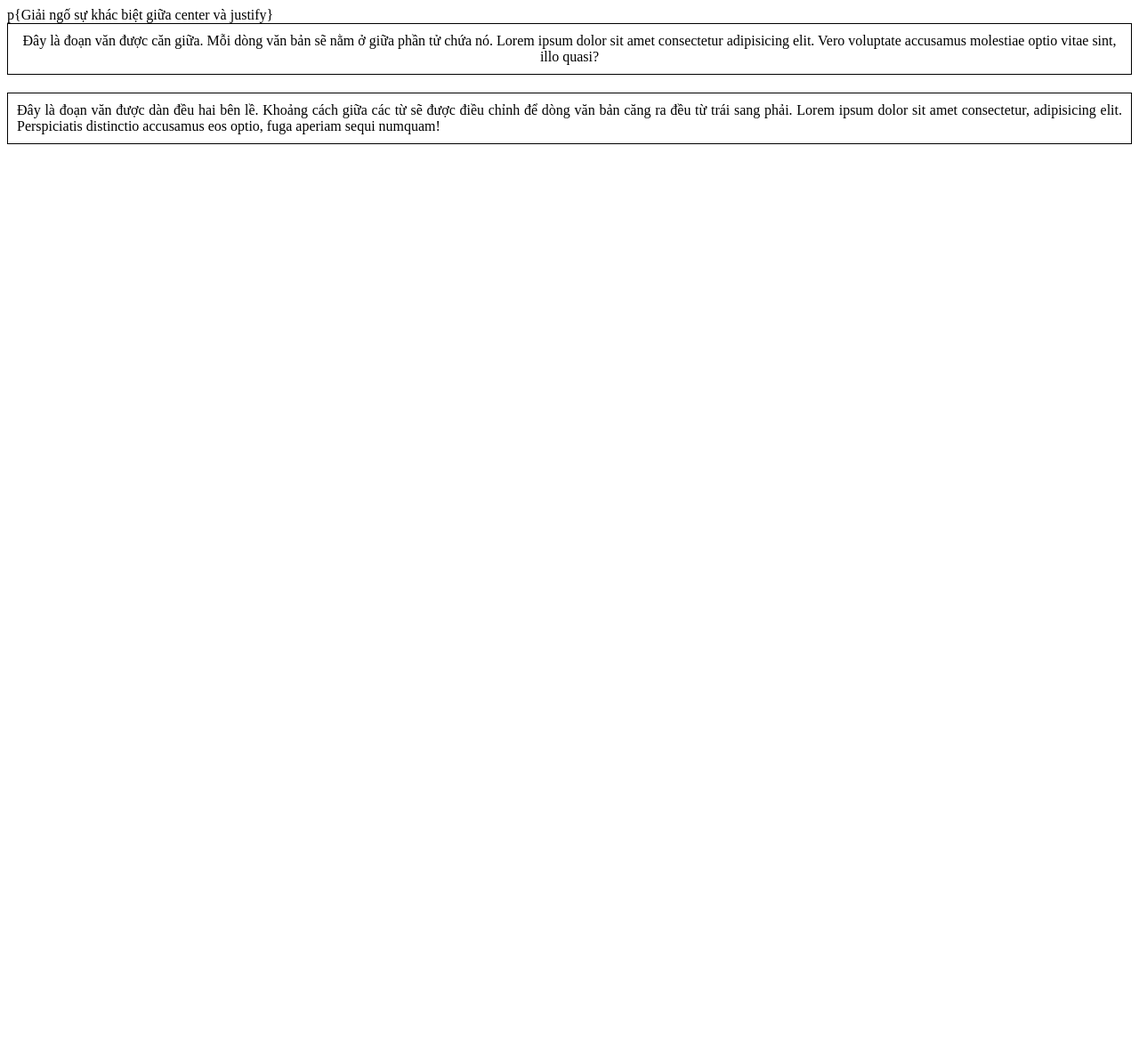
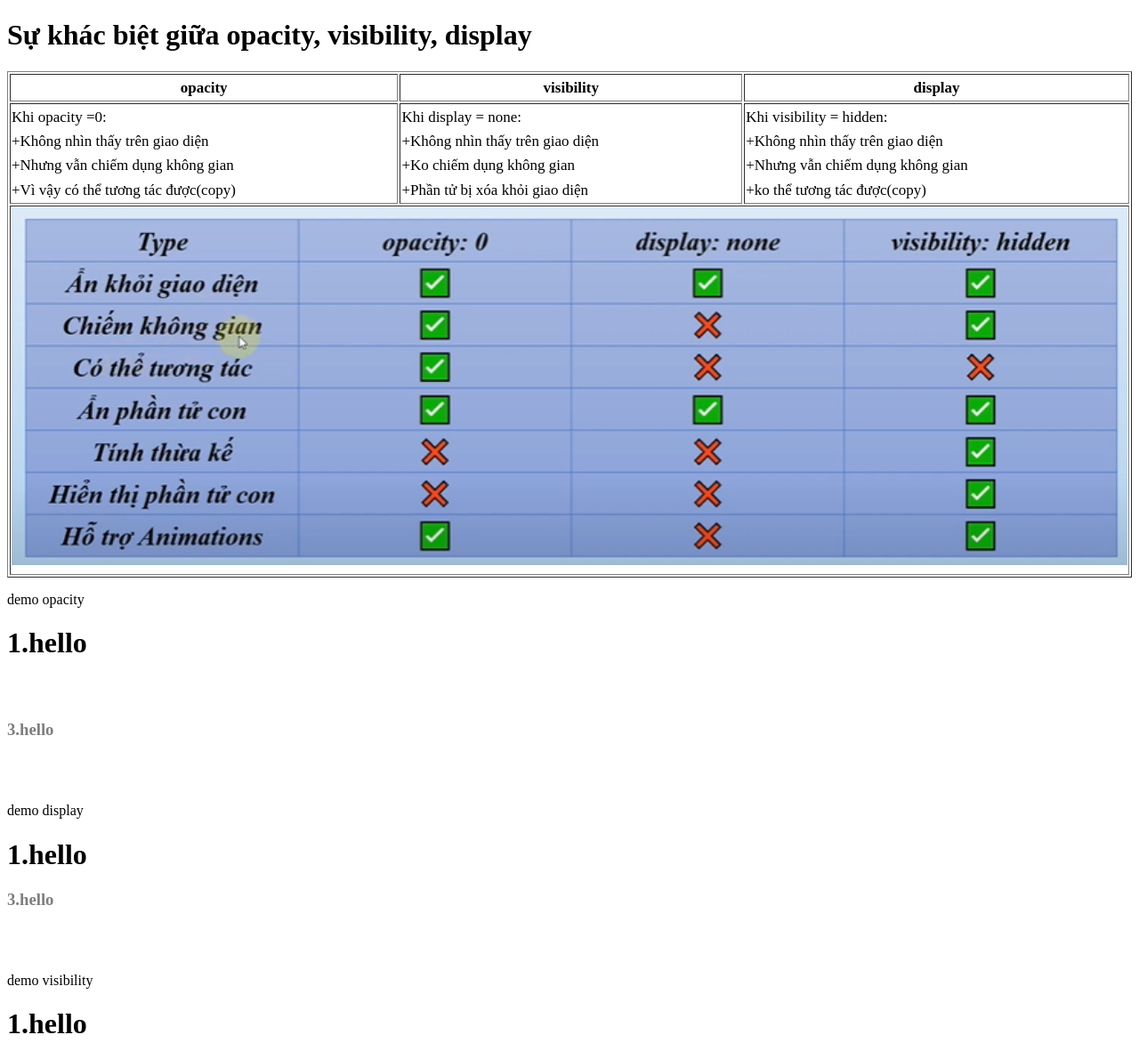
Before and after one commit to LK-Studying/html, a plain HTML site: page index.html in a window 1280 px wide. Shown: the top 1172 px of the page at 89% size. Before the commit the page ends 800 px from the top, so only its background shows below. Drawn offline with Linux system fonts and the light colour scheme.

Commit message:
so sánh opacity, visibility, display

```diff
--- a/index.html
+++ b/index.html
@@ -1,34 +1,72 @@
 <!DOCTYPE html>
-<html>
+<html lang="en">
   <head>
-    <style>
-      .center {
-        text-align: center;
-        border: 1px solid black;
-        margin-bottom: 20px;
-        padding: 10px;
-      }
-
-      .justify {
-        text-align: justify;
-        border: 1px solid black;
-        padding: 10px;
-      }
-    </style>
+    <meta charset="UTF-8" />
+    <meta name="viewport" content="width=device-width, initial-scale=1.0" />
+    <title>Document</title>
+    <link rel="stylesheet" href="./styles.css" />
   </head>
   <body>
-    p{Giải ngố sự khác biệt giữa center và justify}
-    <div class="center">
-      Đây là đoạn văn được căn giữa. Mỗi dòng văn bản sẽ nằm ở giữa phần tử chứa
-      nó. Lorem ipsum dolor sit amet consectetur adipisicing elit. Vero
-      voluptate accusamus molestiae optio vitae sint, illo quasi?
-    </div>
+    <h1>Sự khác biệt giữa opacity, visibility, display</h1>
+    <table border="1">
+      <thead>
+        <tr>
+          <th>opacity</th>
+          <th>visibility</th>
+          <th>display</th>
+        </tr>
+      </thead>
 
-    <div class="justify">
-      Đây là đoạn văn được dàn đều hai bên lề. Khoảng cách giữa các từ sẽ được
-      điều chỉnh để dòng văn bản căng ra đều từ trái sang phải. Lorem ipsum
-      dolor sit amet consectetur, adipisicing elit. Perspiciatis distinctio
-      accusamus eos optio, fuga aperiam sequi numquam!
-    </div>
+      <tbody>
+        <tr>
+          <td>
+            Khi opacity =0: <br />
+            +Không nhìn thấy trên giao diện<br />
+            +Nhưng vẫn chiếm dụng không gian<br />
+            +Vì vậy có thể tương tác được(copy)
+          </td>
+          <td>
+            Khi display = none: <br />
+            +Không nhìn thấy trên giao diện<br />
+            +Ko chiếm dụng không gian<br />
+            +Phần tử bị xóa khỏi giao diện
+          </td>
+          <td>
+            Khi visibility = hidden: <br />
+            +Không nhìn thấy trên giao diện<br />
+            +Nhưng vẫn chiếm dụng không gian<br />
+            +ko thể tương tác được(copy)
+          </td>
+        </tr>
+      </tbody>
+
+      <tfoot>
+        <tr>
+          <td colspan="3">
+            <img src="./imgs/final.png" alt="Tóm tắt khác biệt" width="100%" />
+          </td>
+        </tr>
+      </tfoot>
+    </table>
+
+    <p>demo opacity</p>
+    <h1>1.hello</h1>
+    <h2>2.hello</h2>
+    <h3>3.hello</h3>
+    <br />
+    <br />
+    <p>demo display</p>
+    <h1>1.hello</h1>
+    <h2 style="display: none">2.hello</h2>
+    <h3>3.hello</h3>
+
+    <br />
+    <br />
+    <p>demo visibility</p>
+    <h1>1.hello</h1>
+    <h2 class="visible">2.hello</h2>
+    <h3>3.hello</h3>
+
+    <a href="./imgs/opa.png" target="_blank">Click to see opacity experience</a>
   </body>
 </html>
--- /dev/null
+++ b/styles.css
@@ -0,0 +1,24 @@
+body {
+  /* background-image: url("https://images.unsplash.com/photo-1587713714775-fa70364f6445?"); */
+  /* background-image: url(./imgs/bg.jpg);
+
+  background-size: contain;
+  background-repeat: no-repeat; */
+}
+
+h2 {
+  opacity: 0;
+}
+
+h3 {
+  opacity: 0.5;
+}
+table {
+  width: 100%;
+  font-size: 17px;
+  line-height: 1.6;
+}
+
+h2.visible {
+  visibility: hidden;
+}
```
Also changed, not shown: imgs/final.png (added), imgs/opa.png (added), 1 other file.
